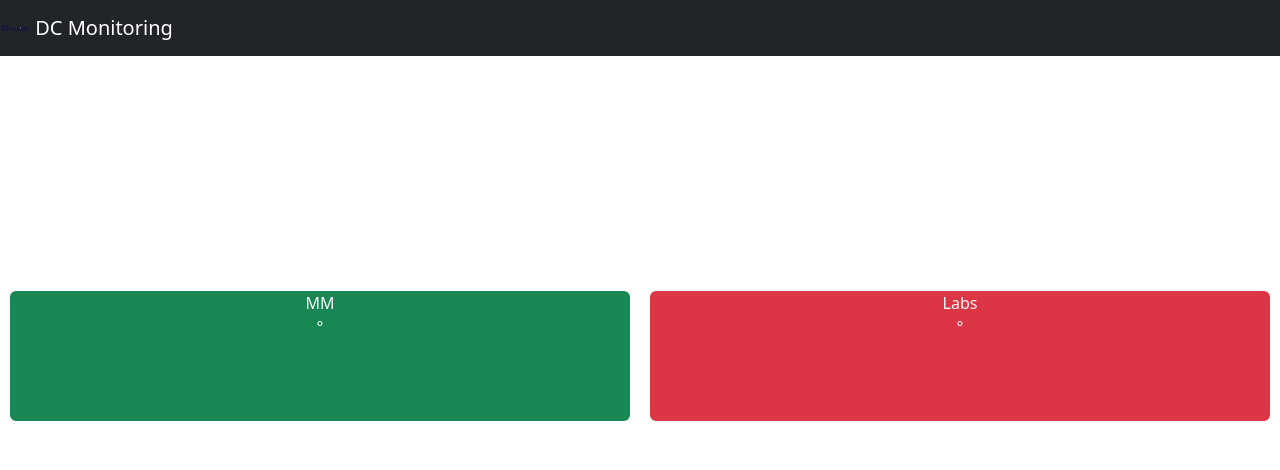
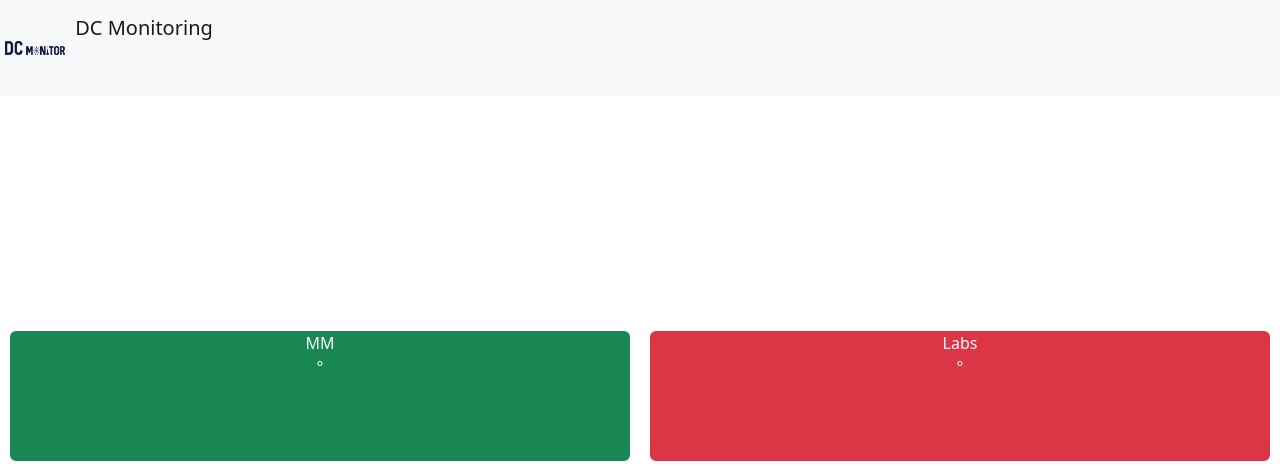
Before and after one commit to dcmonitoring/DCMonitor1, a Flask app: page / in a window 1280 px wide. Shown: the top 470 px of the page. Run offline with Flask 2, Linux system fonts and the light colour scheme.

Commit message:
Update chiller.html

```diff
--- a/templates/chiller.html
+++ b/templates/chiller.html
@@ -23,9 +23,9 @@
   </head>
   <body>
 
-	<nav class="navbar navbar-dark bg-dark">
+	<nav class="navbar navbar-light bg-light">
 		<a class="navbar-brand" href="#">
-		  <img src="/static/Monitor-Logo.png" width="30" height="30" class="d-inline-block align-top" alt=""/>
+		  <img src="/static/Monitor-Logo.png" width="70" height="70" class="d-inline-block align-top" alt=""/>
 		  DC Monitoring
 		</a>
 	</nav>
```
